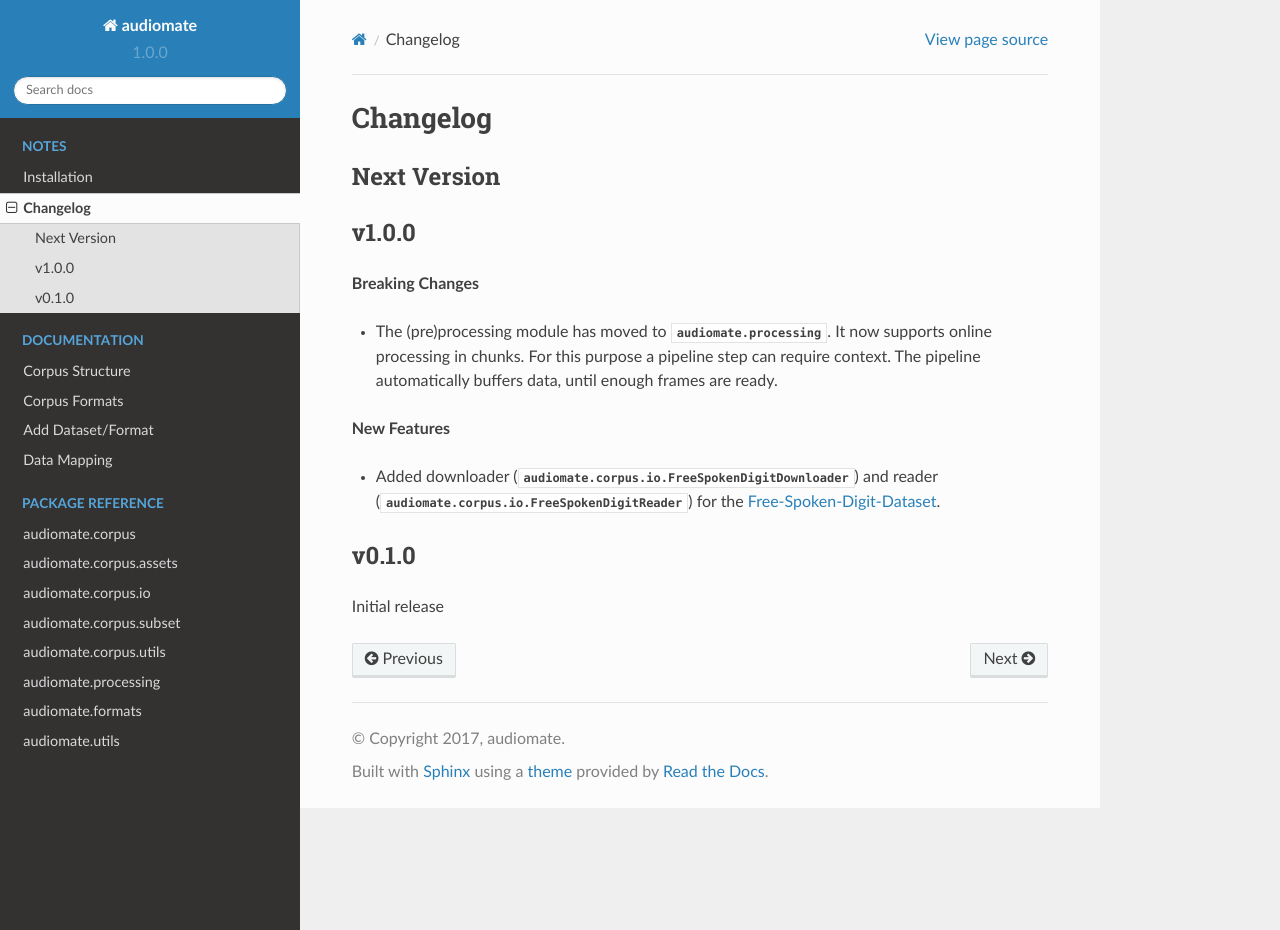
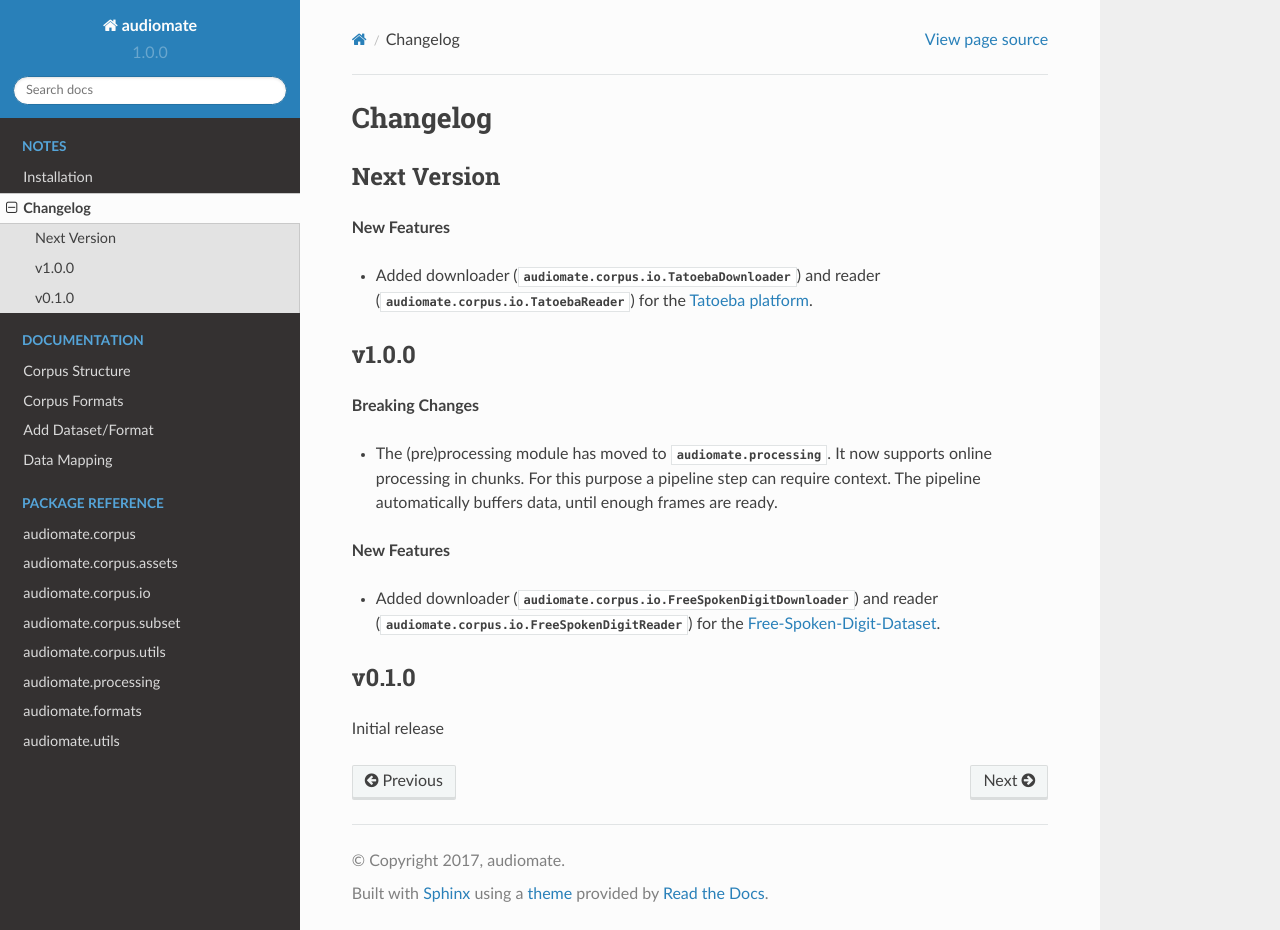
Before and after one commit to ynop/audiomate, a Sphinx documentation site: the page built from docs/notes/changelog.rst, in a window 1280 px wide and 930 px high. Built offline with Sphinx 7.4.7 and the Read the Docs theme 2.0.0, drawn with Linux system fonts in a browser that asks for light colours.

Commit message:
Update docs for tatoeba

```diff
--- a/docs/notes/changelog.rst
+++ b/docs/notes/changelog.rst
@@ -3,6 +3,12 @@ Changelog
 
 Next Version
 ------------
+
+**New Features**
+
+* Added downloader (:class:`audiomate.corpus.io.TatoebaDownloader`) and
+  reader (:class:`audiomate.corpus.io.TatoebaReader`) for the
+  `Tatoeba platform <https://tatoeba.org/>`_.
 
 
 v1.0.0
```
Also changed, not shown: README.md (+5 -4 lines), docs/reference/io.rst (+34 -25 lines).
